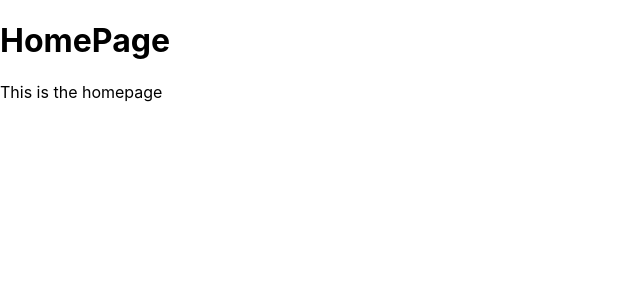
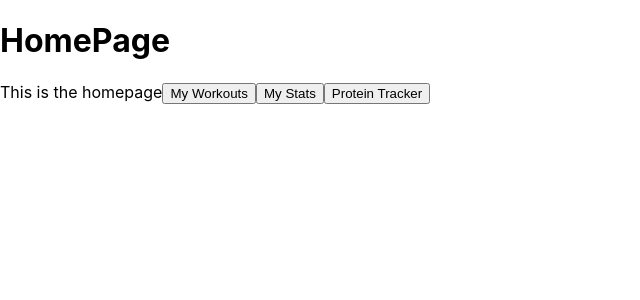
Before and after one commit to imcalled/BNTA-Capstone, a React (Create React App) app in the folder frontEnd/: page / in a window 1280 px wide. Shown: the top 300 px of the page, without its empty margins (0-640 px from the left). Built offline with nearby package versions, Linux system fonts and the light colour scheme.

Commit message:
Dashboard with correct router

```diff
--- a/frontEnd/src/Pages/HomePage.js
+++ b/frontEnd/src/Pages/HomePage.js
@@ -15,7 +15,12 @@ const HomePage = () => {
     navigate("/ProteinTrackerPage");
   };
 
-  return <>This is the homepage</>;
+  return <>
+  This is the homepage
+  <button onClick={goWorkoutsPage}>My Workouts</button>
+  <button onClick={goMyStatsPage}>My Stats</button>
+  <button onClick={goProteinTrackerPage}>Protein Tracker</button>
+  </>;
 };
 
 export default HomePage;
```
Also changed, not shown: 1 other file (tests, documents, lock files or other folders).
